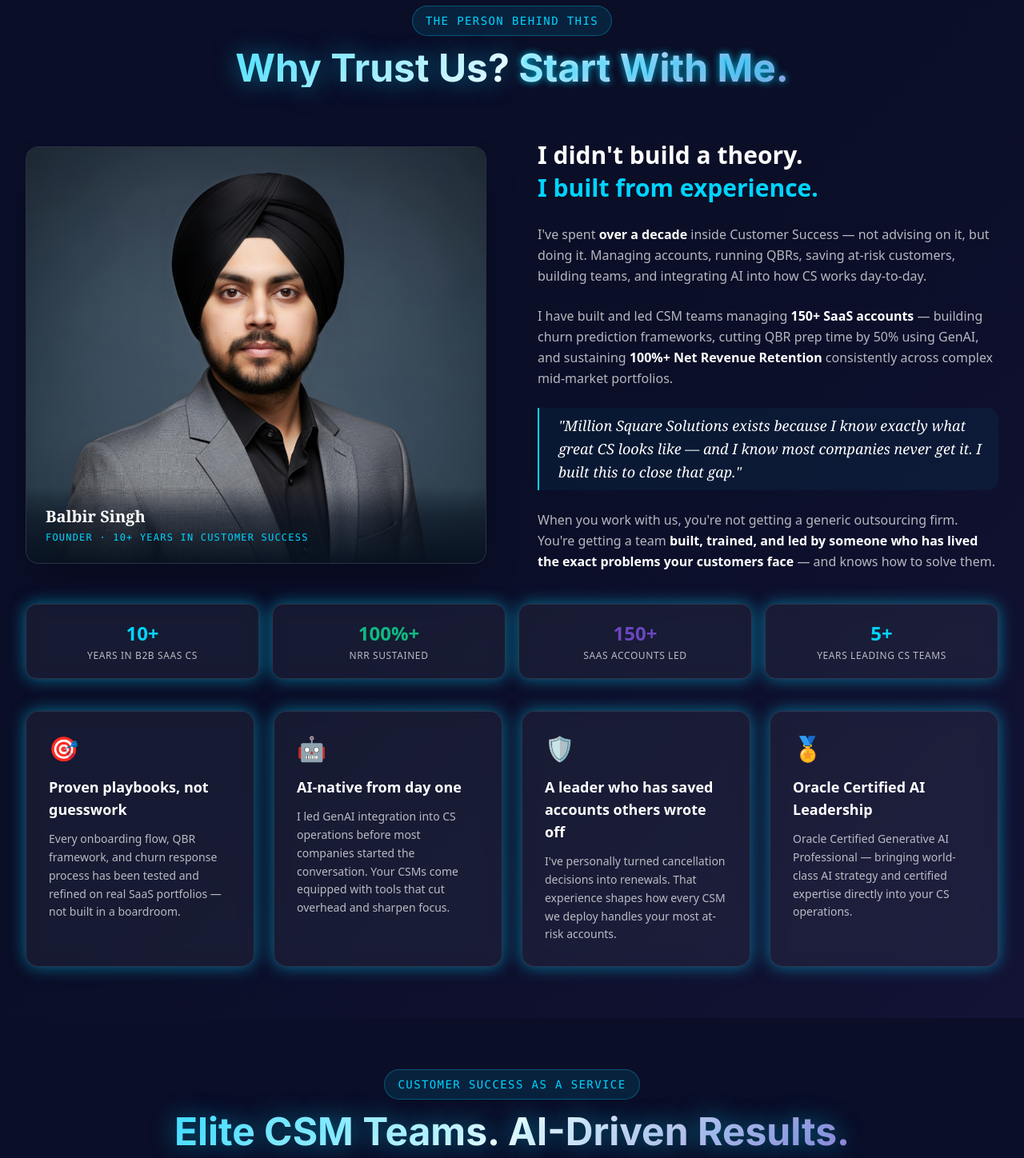
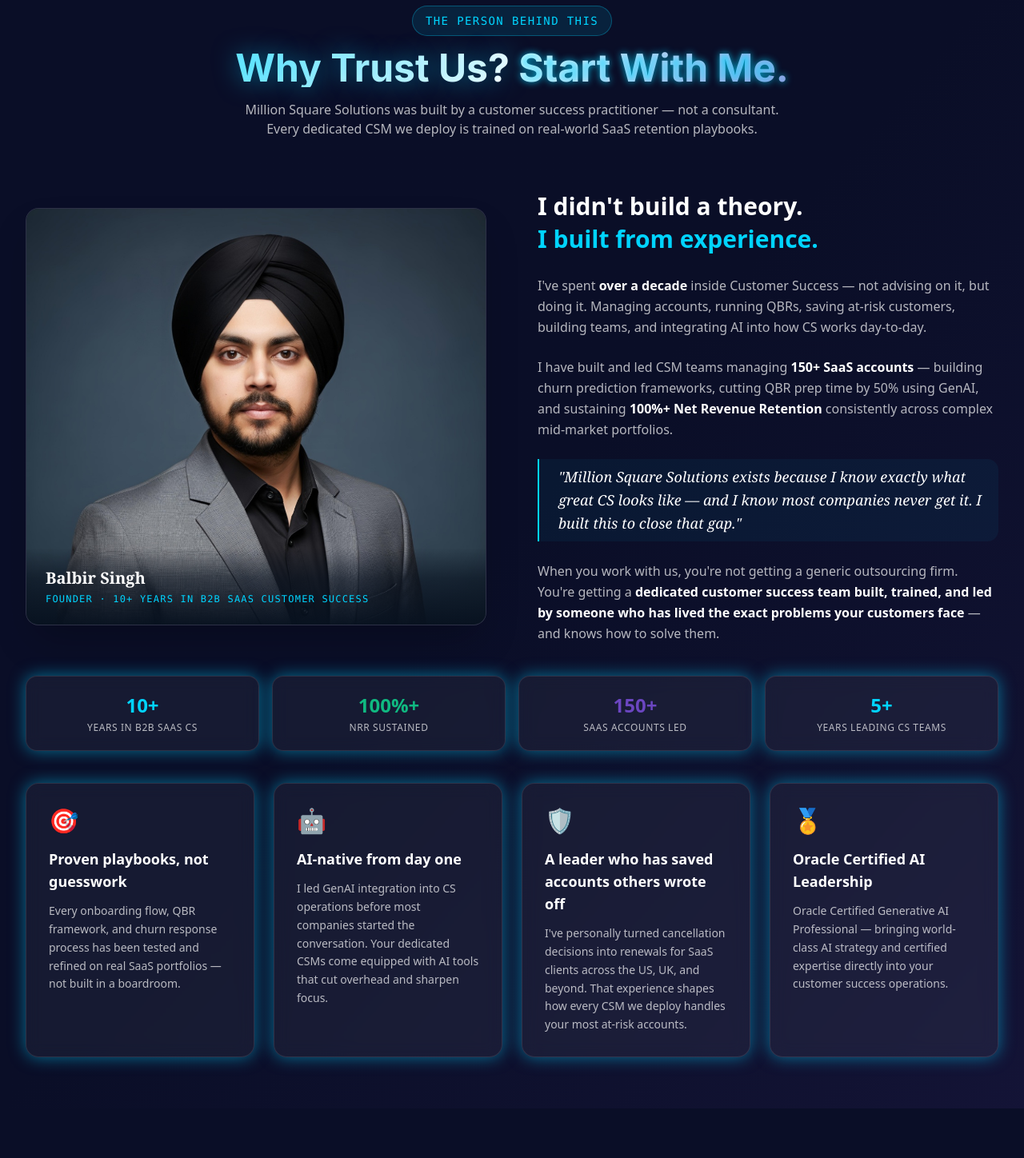
Before and after one commit to coolguy1753/millionsquaresolutions, a React (Vite) app in the folder million-square-solutions 2/: page / in a window 1280 px wide. Shown: the part 860-2308 px from the top of the page at 80% size. Built offline with nearby package versions, Linux system fonts and the light colour scheme.

Commit message:
Enhance FounderSection with detailed descriptions
Updated founder section with more detailed descriptions and improved text clarity.

```diff
--- a/million-square-solutions 2/src/components/FounderSection.jsx
+++ b/million-square-solutions 2/src/components/FounderSection.jsx
@@ -13,21 +13,25 @@
             Why Trust Us?{' '}
             <span className="text-primary neon-text">Start With Me.</span>
           </h2>
+          <p className="text-muted-foreground mt-4 max-w-2xl mx-auto">
+            Million Square Solutions was built by a customer success practitioner — not a consultant. Every dedicated CSM we deploy is trained on real-world SaaS retention playbooks.
+          </p>
         </div>
 
         <div className="grid grid-cols-1 lg:grid-cols-2 gap-16 items-center mb-10">
+
           <div>
             <div className="relative rounded-2xl overflow-hidden glass-morphism border border-white/10 shadow-2xl transition-all duration-500 hover:border-primary/40 hover:shadow-lg hover:shadow-primary/20 hover:-translate-y-1">
               <img
                 src="/founder.jpg"
-                alt="Balbir Singh — Founder"
+                alt="Balbir Singh — Founder, Million Square Solutions — Customer Success Outsourcing"
                 className="w-full object-cover object-top"
                 style={{ maxHeight: '520px' }}
               />
               <div className="absolute bottom-0 left-0 right-0 p-6"
                 style={{ background: 'linear-gradient(to top, rgba(7,17,31,0.97) 0%, rgba(7,17,31,0.6) 60%, transparent 100%)' }}>
                 <div className="text-xl font-bold text-white font-serif mb-1">Balbir Singh</div>
-                <div className="text-xs font-mono tracking-widest text-primary uppercase">Founder · 10+ Years in Customer Success</div>
+                <div className="text-xs font-mono tracking-widest text-primary uppercase">Founder · 10+ Years in B2B SaaS Customer Success</div>
               </div>
             </div>
           </div>
@@ -37,24 +41,28 @@
               I didn't build a theory.<br />
               <span className="text-primary">I built from experience.</span>
             </h3>
+
             <p className="text-muted-foreground leading-relaxed">
               I've spent <strong className="text-white">over a decade</strong> inside Customer Success — not advising on it, but doing it. Managing accounts, running QBRs, saving at-risk customers, building teams, and integrating AI into how CS works day-to-day.
             </p>
+
             <p className="text-muted-foreground leading-relaxed">
               I have built and led CSM teams managing <strong className="text-white">150+ SaaS accounts</strong> — building churn prediction frameworks, cutting QBR prep time by 50% using GenAI, and sustaining <strong className="text-white">100%+ Net Revenue Retention</strong> consistently across complex mid-market portfolios.
             </p>
+
             <div className="border-l-2 border-primary pl-6 py-2 bg-primary/5 rounded-r-xl">
               <p className="text-white italic font-serif text-lg leading-relaxed">
                 "Million Square Solutions exists because I know exactly what great CS looks like — and I know most companies never get it. I built this to close that gap."
               </p>
             </div>
+
             <p className="text-muted-foreground leading-relaxed">
-              When you work with us, you're not getting a generic outsourcing firm. You're getting a team <strong className="text-white">built, trained, and led by someone who has lived the exact problems your customers face</strong> — and knows how to solve them.
+              When you work with us, you're not getting a generic outsourcing firm. You're getting a <strong className="text-white">dedicated customer success team built, trained, and led by someone who has lived the exact problems your customers face</strong> — and knows how to solve them.
             </p>
           </div>
         </div>
 
-        {/* 4 credential cards — full width single row */}
+        {/* 4 credential cards */}
         <div className="grid grid-cols-2 md:grid-cols-4 gap-4 mb-10">
           {[
             { num: '10+', label: 'Years in B2B SaaS CS', color: 'text-primary' },
@@ -72,10 +80,26 @@
         {/* 4 value cards */}
         <div className="grid grid-cols-1 md:grid-cols-2 lg:grid-cols-4 gap-6">
           {[
-            { icon: '🎯', title: 'Proven playbooks, not guesswork', text: 'Every onboarding flow, QBR framework, and churn response process has been tested and refined on real SaaS portfolios — not built in a boardroom.' },
-            { icon: '🤖', title: 'AI-native from day one', text: 'I led GenAI integration into CS operations before most companies started the conversation. Your CSMs come equipped with tools that cut overhead and sharpen focus.' },
-            { icon: '🛡️', title: 'A leader who has saved accounts others wrote off', text: "I've personally turned cancellation decisions into renewals. That experience shapes how every CSM we deploy handles your most at-risk accounts." },
-            { icon: '🏅', title: 'Oracle Certified AI Leadership', text: 'Oracle Certified Generative AI Professional — bringing world-class AI strategy and certified expertise directly into your CS operations.' },
+            {
+              icon: '🎯',
+              title: 'Proven playbooks, not guesswork',
+              text: 'Every onboarding flow, QBR framework, and churn response process has been tested and refined on real SaaS portfolios — not built in a boardroom.'
+            },
+            {
+              icon: '🤖',
+              title: 'AI-native from day one',
+              text: 'I led GenAI integration into CS operations before most companies started the conversation. Your dedicated CSMs come equipped with AI tools that cut overhead and sharpen focus.'
+            },
+            {
+              icon: '🛡️',
+              title: 'A leader who has saved accounts others wrote off',
+              text: "I've personally turned cancellation decisions into renewals for SaaS clients across the US, UK, and beyond. That experience shapes how every CSM we deploy handles your most at-risk accounts."
+            },
+            {
+              icon: '🏅',
+              title: 'Oracle Certified AI Leadership',
+              text: 'Oracle Certified Generative AI Professional — bringing world-class AI strategy and certified expertise directly into your customer success operations.'
+            },
           ].map((card, i) => (
             <div key={i} className="glass-morphism p-7 rounded-2xl neon-glow border border-white/10 hover:border-primary/50 hover:shadow-lg hover:shadow-primary/20 transition-all duration-300 hover:-translate-y-2 group">
               <div className="text-3xl mb-4">{card.icon}</div>
```
